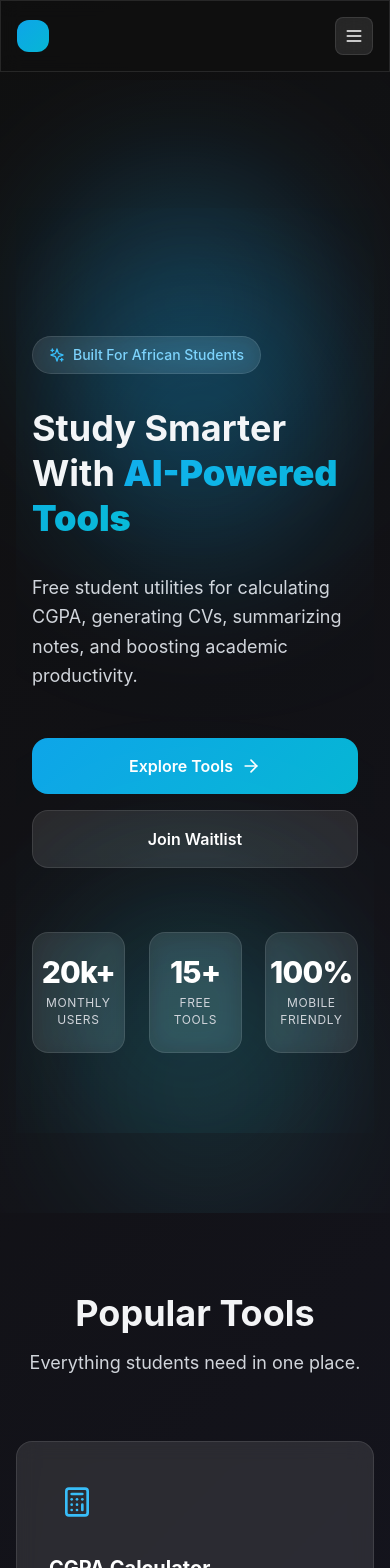
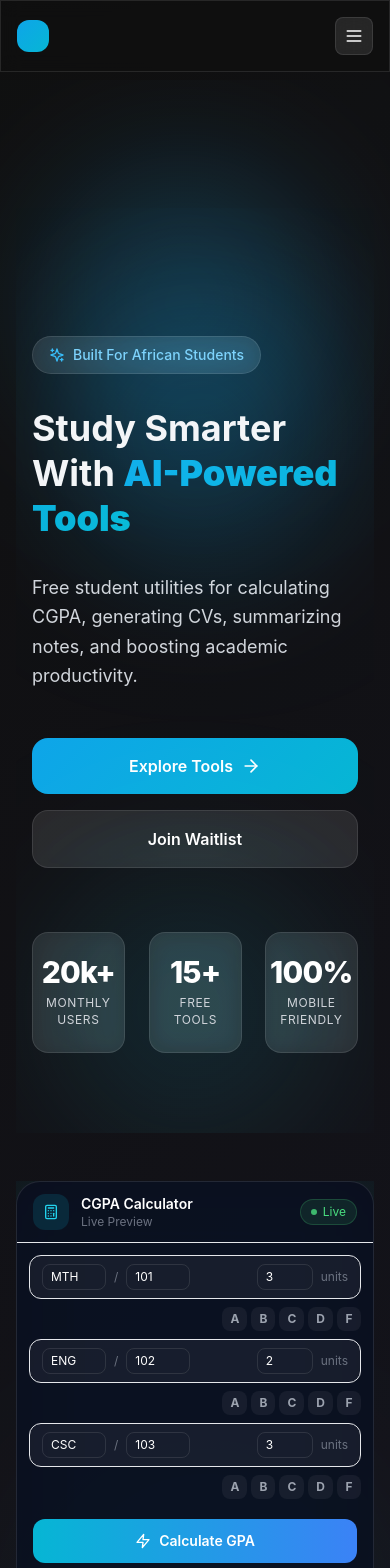
Before and after one commit to sirnazam/ai-student-toolkit, a Next.js app: page / in a window 390 px wide. Shown: the top 1568 px of the page. Built offline with nearby package versions, Linux system fonts and the light colour scheme.

Commit message:
feat: add coming soon pages and waitlist UI

```diff
--- a/app/page.jsx
+++ b/app/page.jsx
@@ -35,7 +35,7 @@ export default function Home() {
             </div>
 
             {/* Hero Right - Floating Card */}
-            <div className="hidden lg:flex w-full max-w-lg justify-center">
+            <div className="flex w-full justify-center">
               <HeroCard />
             </div>
           </div>
--- a/components/sections/HeroCard.jsx
+++ b/components/sections/HeroCard.jsx
@@ -65,14 +65,14 @@ export default function HeroCard() {
       initial={{ opacity: 0, x: 40 }}
       animate={{ opacity: 1, x: 0 }}
       transition={{ duration: 0.8, delay: 0.3 }}
-      className="relative"
+      className="relative w-full overflow-hidden"
     >
       {/* Glow */}
       <div className="absolute -inset-4 bg-cyan-500/10 rounded-3xl blur-2xl" />
 
       <div className="relative rounded-3xl border border-white/10 bg-[#0a0f1e]/90 backdrop-blur-xl overflow-hidden">
         {/* Header */}
-        <div className="flex items-center justify-between px-5 py-4 border-b border-white/8">
+        <div className="flex items-center justify-between px-4 py-3 sm:px-5 sm:py-4 border-b border-white/8">
           <div className="flex items-center gap-3">
             <div className="w-9 h-9 rounded-xl bg-cyan-500/15 flex items-center justify-center">
               <Calculator className="w-4 h-4 text-cyan-400" />
@@ -89,10 +89,10 @@ export default function HeroCard() {
         </div>
 
         {/* Course rows */}
-        <div className="p-4 space-y-2">
+        <div className="p-3 sm:p-4 space-y-2">
           {courses.map(course => (
-            <div key={course.id} className="flex items-center gap-2">
-              <div className="flex-1 flex items-center gap-2 px-3 py-2 rounded-xl bg-white/5 border border-white/8">
+            <div key={course.id} className="flex flex-col gap-2 sm:flex-row sm:items-center">
+              <div className="flex-1 flex flex-wrap items-center gap-2 px-3 py-2 rounded-xl bg-white/5 border border-white/8">
                 <input
                   type="text"
                   value={course.name}
@@ -124,12 +124,12 @@ export default function HeroCard() {
                   <span className="text-xs text-gray-500">units</span>
                 </div>
               </div>
-              <div className="flex gap-1">
+              <div className="flex flex-wrap justify-end gap-1">
                 {QUICK_GRADES.map(g => (
                   <button
                     key={g}
                     onClick={() => updateGrade(course.id, g)}
-                    className={`w-7 h-7 rounded-lg text-xs font-bold transition-all ${
+                    className={`min-w-[1.5rem] rounded-lg text-xs font-bold px-2 py-1 transition-all ${
                       course.grade === g
                         ? 'bg-cyan-500 text-white scale-110'
                         : 'bg-white/5 text-gray-400 hover:bg-white/10 hover:text-white'
```
